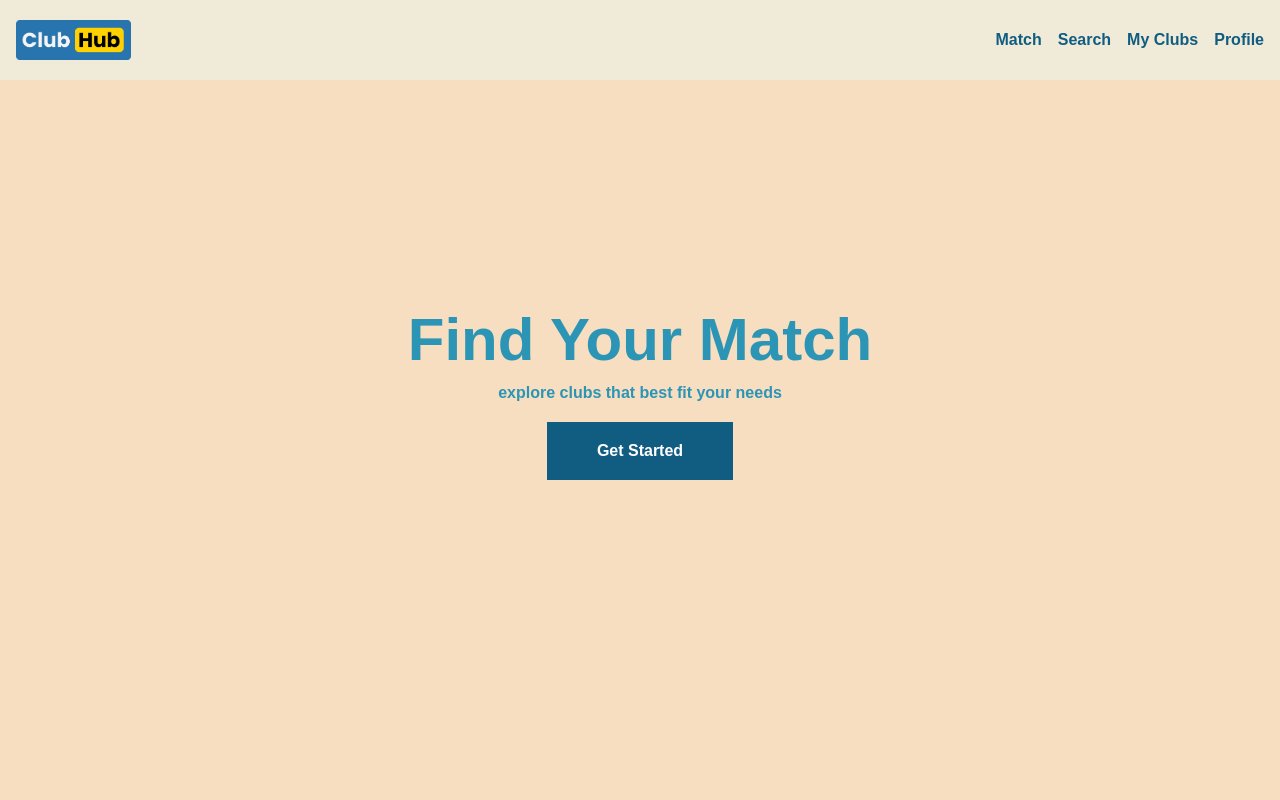
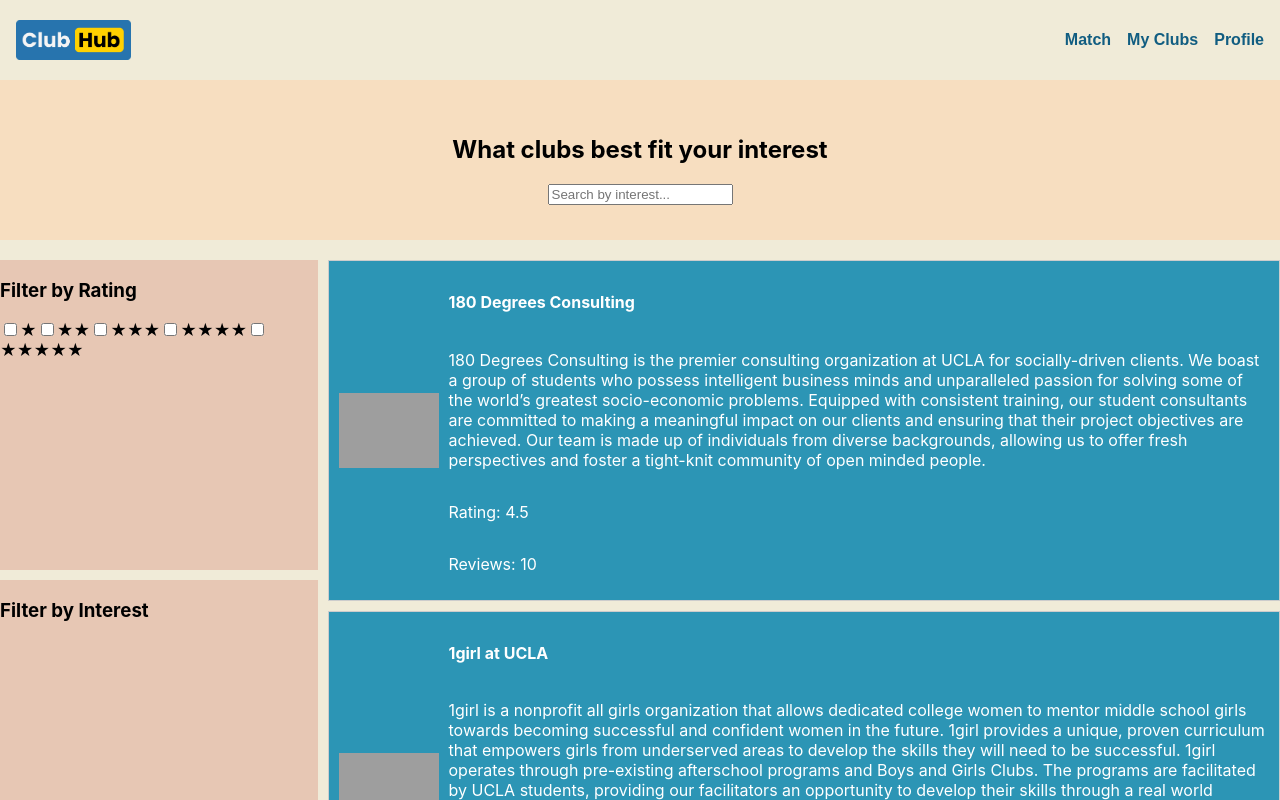
Before and after one commit to jsi19/ClubHub, a React (Create React App) app: page / in a window 1280 px wide. Shown: the top 800 px of the page. Built offline with nearby package versions, Linux system fonts and the light colour scheme; grey boxes are pictures that could not be loaded.

Commit message:
Implemented HomeScreen component. Moved LandingScreen to seperate file. Updated NavBar call within App.js

```diff
--- a/src/App.js
+++ b/src/App.js
@@ -2,6 +2,7 @@ import "./App.css";
 
 import React, { useState } from "react";
 import NavigationBar from './components/NavigationBar';
+import LandingScreen from "./screens/LandingScreen";
 import HomeScreen from "./screens/HomeScreen";
 import CompleteProfileScreen from "./screens/CompleteProfileScreen";
 import { getAuth } from "firebase/auth";
@@ -17,7 +18,7 @@ function App() {
   return (
     <div>
       <NavigationBar />
-      <div className="App">
+      <div>
         <HomeScreen />
       </div>
       <div className="CompleteProfileScreen">
--- a/src/components/NavigationBar.jsx
+++ b/src/components/NavigationBar.jsx
@@ -49,7 +49,6 @@ const NavigationBar = () => {
       </div>
       <div style={navItemsStyle}>
         <div style={navItemStyle}>Match</div>
-        <div style={navItemStyle}>Search</div>
         <div style={navItemStyle}>My Clubs</div>
         <div style={navItemStyle}>Profile</div>
       </div>
--- /dev/null
+++ b/src/screens/HomeScreen.css
@@ -0,0 +1,65 @@
+.clubs-section {
+    background-color: #f7dec0;
+    width: 100%;
+    height: 20vh;
+    display: flex;
+    flex-direction: column;
+    align-items: center;
+    justify-content: center;
+  }
+
+  .content-section {
+    display: flex; /* Added */
+    background-color: #f0ebd8;
+  }
+
+  .filter-section {
+    width: 25%;
+    height: 80vh;
+    display: flex;
+    flex-direction: column;
+    margin-top: 20px;
+  }
+
+  .rating-filter,
+  .interest-filter {
+    width: 100%;
+    height: 100%;
+    display: flex;
+    flex-direction: column;
+    background-color: #e7c7b4;
+    margin-bottom: 10px;
+  }
+
+  .clubs-list {
+    width: 75%; /* Updated to 75% */
+    height: 100vh; /* Updated to 100vh */
+    overflow-y: auto; /* Added to enable scrolling if needed */
+    display: flex;
+    flex-wrap: wrap; /* Added to wrap clubs */
+    justify-content: flex-start; /* Added to align clubs from left to right */
+    align-content: flex-start; /* Added to align clubs from left to right */
+    gap: 10px; /* Added gap between clubs */
+    margin-left: 10px;
+    margin-top: 20px;
+  }
+
+  .club-item {
+    display: flex;
+    align-items: center;
+    padding: 10px;
+    border: 1px solid #ccc;
+    background-color: #2c95b5;
+    flex-basis: calc(100% - 5px); /* Added to make clubs occupy 50% of the width with gap */
+  }
+
+  .club-image {
+    width: 100px;
+    margin-right: 10px;
+  }
+
+  .club-details {
+    display: flex;
+    flex-direction: column;
+    color: #fff; /* Added for text color */
+  }
--- a/src/screens/HomeScreen.jsx
+++ b/src/screens/HomeScreen.jsx
@@ -1,51 +1,83 @@
-import React from 'react';
-import NavigationBar from '../components/NavigationBar';
+import React, { useState } from 'react';
+import clubsData from '../components/club_dump'; // Update the import path
+import './HomeScreen.css';
 
+const HomeScreen = () => {
+  console.log(clubsData); // Add this line to log the clubsData
+  const [selectedStars, setSelectedStars] = useState([]);
+  const [selectedInterest, setSelectedInterest] = useState('');
 
-const MidText = {
-  fontFamily: 'Poppins, sans-serif',
-  color: '#2C95B5',
-  alignItems: 'center',
-  padding: '225px 0',
-  minHeight: '100vh', /* Set the height to 100% of the viewport height */
+  const handleStarSelection = (star) => {
+    if (selectedStars.includes(star)) {
+      setSelectedStars(selectedStars.filter((s) => s !== star));
+    } else {
+      setSelectedStars([...selectedStars, star]);
+    }
   };
 
-const TitleStyle = {
-  fontSize: '60px',
-  fontWeight: 'bold',
+  const handleInterestSelection = (event) => {
+    setSelectedInterest(event.target.value);
   };
 
-const SubtitleStyle = {
-  fontFamily: 'Poppins, sans-serif',
-  fontWeight: 'bold',
-  padding: '10px'
-};
+  const filteredClubs = clubsData.filter((club) => {
+    return (
+      selectedStars.includes(club.rating) ||
+      (selectedInterest === '' || club.title.includes(selectedInterest))
+    );
+  });
 
-const GetStartedButton = {
-  fontFamily: 'Poppins, sans-serif',
-  backgroundColor: '#115D81',
-  fontWeight: 'bold',
-  fontSize: '16px',
-  alignItems: 'center',
-  color: 'white',
-  margin: '10px 2px',
-  padding: '20px 50px',
-  display: 'inline-block',
-  border: 'none',
-};
-
-const HomeScreen = () => {
   return (
     <div>
-      <body style={{backgroundColor:'#F7DEC0'}}>
-      <div style={MidText}>
-        <div style={TitleStyle}>Find Your Match</div>
-        <div style={SubtitleStyle}>explore clubs that best fit your needs</div>
-        <button style={GetStartedButton}>Get Started</button>
+      <section className="clubs-section">
+        <h2>What clubs best fit your interest</h2>
+        <input
+          type="text"
+          placeholder="Search by interest..."
+          value={selectedInterest}
+          onChange={handleInterestSelection}
+        />
+      </section>
+      <section className="content-section">
+        <section className="filter-section">
+          <div className="rating-filter">
+            <h3>Filter by Rating</h3>
+            <div>
+              {[1, 2, 3, 4, 5].map((star) => (
+                <label key={star}>
+                  <input
+                    type="checkbox"
+                    checked={selectedStars.includes(star)}
+                    onChange={() => handleStarSelection(star)}
+                  />
+                  {Array(star)
+                    .fill('★')
+                    .join('')}
+                </label>
+              ))}
             </div>
-      </body>
           </div>
 
+          <div className="interest-filter">
+            <h3>Filter by Interest</h3>
+            {/* Implement your dropdown component for interests here */}
+          </div>
+        </section>
+
+        <section className="clubs-list">
+          {filteredClubs.map((club) => (
+            <div key={club.id} className="club-item">
+              <img src={club.imageURL} alt={club.title} className="club-image" />
+              <div className="club-details">
+                <h4>{club.title}</h4>
+                <p>{club.description}</p>
+                <p>Rating: {club.rating}</p>
+                <p>Reviews: {club.numReviews}</p>
+              </div>
+            </div>
+          ))}
+        </section>
+      </section>
+    </div>
   );
 };
 
--- /dev/null
+++ b/src/screens/LandingScreen.jsx
@@ -0,0 +1,52 @@
+import React from 'react';
+import NavigationBar from '../components/NavigationBar';
+
+
+const MidText = {
+  fontFamily: 'Poppins, sans-serif',
+  color: '#2C95B5',
+  alignItems: 'center',
+  padding: '225px 0',
+  minHeight: '100vh', /* Set the height to 100% of the viewport height */
+};
+
+const TitleStyle = {
+  fontSize: '60px',
+  fontWeight: 'bold',
+};
+
+const SubtitleStyle = {
+  fontFamily: 'Poppins, sans-serif',
+  fontWeight: 'bold',
+  padding: '10px'
+};
+
+const GetStartedButton = {
+  fontFamily: 'Poppins, sans-serif',
+  backgroundColor: '#115D81',
+  fontWeight: 'bold',
+  fontSize: '16px',
+  alignItems: 'center',
+  color: 'white',
+  margin: '10px 2px',
+  padding: '20px 50px',
+  display: 'inline-block',
+  border: 'none',
+};
+
+const LandingScreen = () => {
+  return (
+    <div>
+      <body style={{backgroundColor:'#F7DEC0'}}>
+      <div style={MidText}>
+        <div style={TitleStyle}>Find Your Match</div>
+        <div style={SubtitleStyle}>explore clubs that best fit your needs</div>
+        <button style={GetStartedButton}>Get Started</button>
+      </div>
+      </body>
+    </div>
+
+  );
+};
+
+export default LandingScreen;
```
Lines whose indentation alone changed are shown as unchanged.
